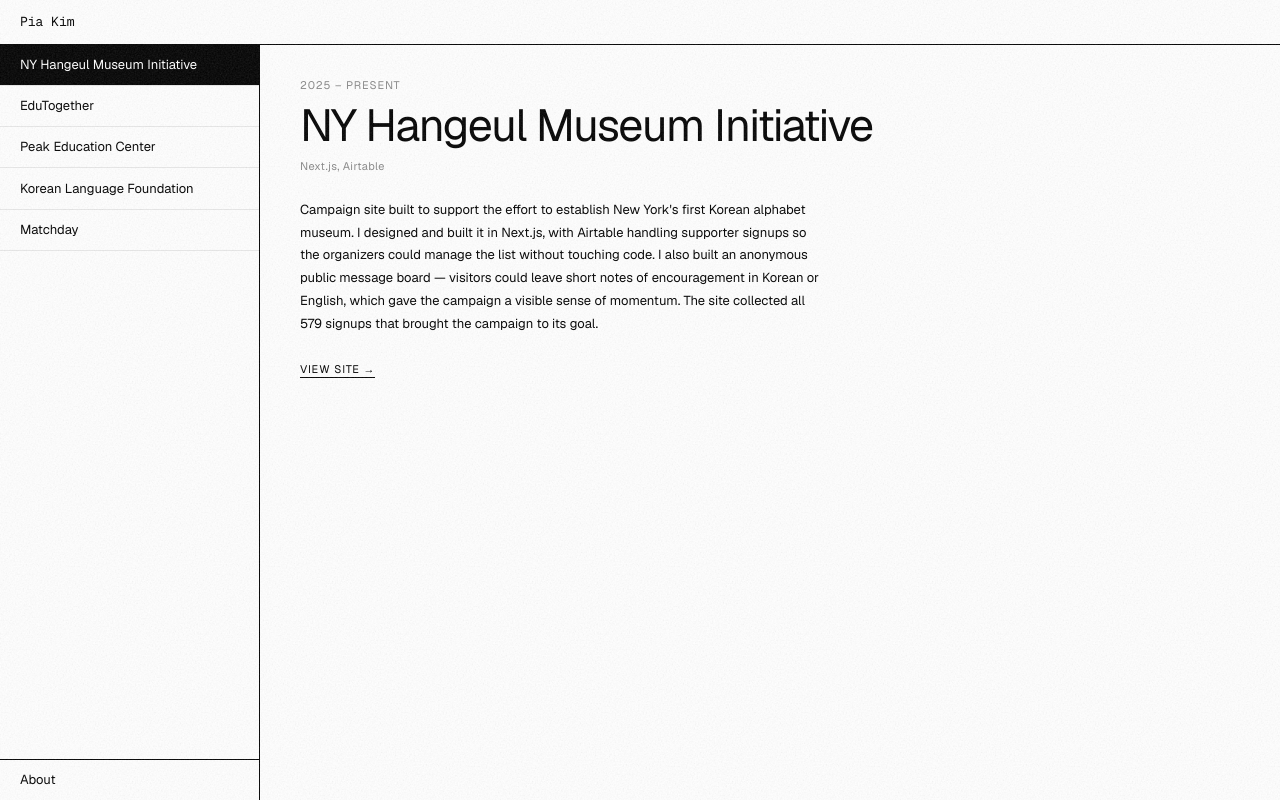
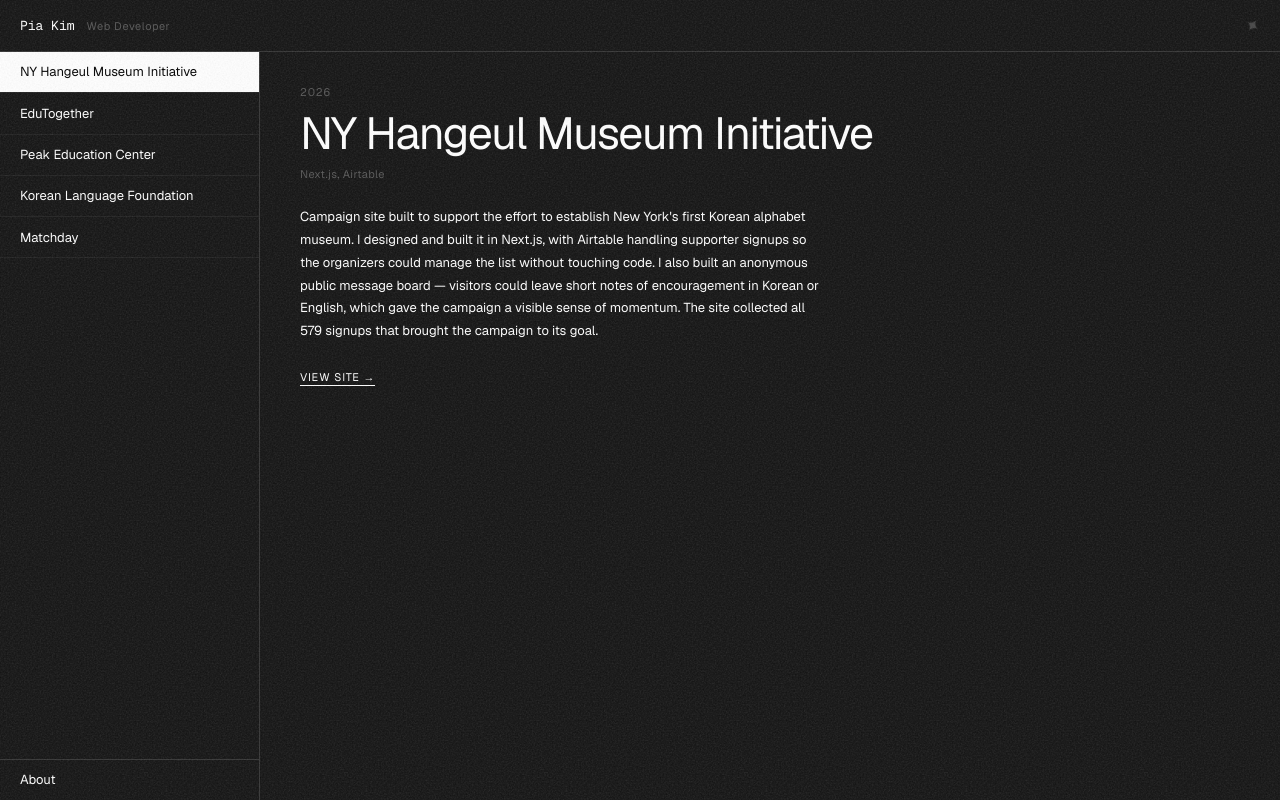
Before and after one commit to ruuuh20/pkim, a Next.js app: page / in a window 1280 px wide. Built offline with nearby package versions, Linux system fonts and the light colour scheme.

Commit message:
change color scheme

```diff
--- a/app/globals.css
+++ b/app/globals.css
@@ -2,6 +2,7 @@
 
 body {
   font-family: var(--font-geist), sans-serif;
+  background: #111;
 }
 
 body::after {
@@ -15,6 +16,37 @@ body::after {
   background-repeat: repeat;
 }
 
+@keyframes starspin {
+  from { transform: rotate(0deg); }
+  to { transform: rotate(360deg); }
+}
+
+.animate-starspin {
+  animation: starspin 5s linear infinite;
+  display: inline-block;
+}
+
+@keyframes gradientwash {
+  0% { background-position: 0% 50%; }
+  50% { background-position: 100% 50%; }
+  100% { background-position: 0% 50%; }
+}
+
+.gradient-wash {
+  background: linear-gradient(-45deg, #1a3a6e, #2d1b69, #0d3a4a, #3d0d5a, #0d2a4a);
+  background-size: 400% 400%;
+  animation: gradientwash 14s ease infinite;
+}
+
+@keyframes slidefill {
+  from { transform: translateX(-101%); }
+  to { transform: translateX(0); }
+}
+
+.animate-slidefill {
+  animation: slidefill 0.22s ease-out forwards;
+}
+
 @keyframes fadein {
   from { opacity: 0; }
   to { opacity: 1; }
--- a/app/page.js
+++ b/app/page.js
@@ -6,7 +6,7 @@ const projects = [
   {
     id: 1,
     title: "NY Hangeul Museum Initiative",
-    period: "2025 – Present",
+    period: "2026",
     type: "Freelance",
     stack: "Next.js, Airtable",
     description: "Campaign site built to support the effort to establish New York's first Korean alphabet museum. I designed and built it in Next.js, with Airtable handling supporter signups so the organizers could manage the list without touching code. I also built an anonymous public message board — visitors could leave short notes of encouragement in Korean or English, which gave the campaign a visible sense of momentum. The site collected all 579 signups that brought the campaign to its goal.",
@@ -15,7 +15,7 @@ const projects = [
   {
     id: 2,
     title: "EduTogether",
-    period: "2023 – Present",
+    period: "2026",
     type: "Freelance",
     stack: "Next.js, Sanity CMS",
     description: "EduTogether connects U.S. and global schools through cultural exchange and language programs, currently working with 15+ partner institutions. I've been with the organization since 2018 — first as a program coordinator on exchange trips to Korea — and grew into the web developer role as my technical skills developed. I led a full redesign in Next.js and Sanity CMS, choosing Sanity so non-technical staff could update content without developer help. The site displays both English and Korean together rather than separate localized versions, which matched how the organization actually communicates.",
@@ -24,7 +24,7 @@ const projects = [
   {
     id: 3,
     title: "Peak Education Center",
-    period: "2016 – 2023",
+    period: "2025",
     type: "Web Developer",
     stack: "Next.js",
     description: "Peak Education Center is a K-12 academic planning and tutoring center. I built and maintained their site in Next.js, including a registration flow and a schedule management system for parent-student-teacher communication. I later led a full site restructure — redesigning the site and rewriting its positioning to reflect the center's broader focus on academic planning, consulting, and college prep alongside tutoring.",
@@ -33,7 +33,7 @@ const projects = [
   {
     id: 4,
     title: "Korean Language Foundation",
-    period: "2024 – 2025",
+    period: "2025",
     type: "Freelance",
     stack: "Framer",
     description: "Korean Language Foundation advocates for Korean language education in U.S. schools. I redesigned their site in Framer — choosing the platform so non-technical staff could manage updates without a developer. The centerpiece was a custom animated U.S. map I built with custom code, visualizing school by school where Korean language programs currently exist. The goal was to make the org's advocacy mission tangible for visitors at a glance, rather than just stating it in text.",
@@ -41,7 +41,7 @@ const projects = [
   {
     id: 5,
     title: "Matchday",
-    period: "Personal Project",
+    period: "Personal Project, 2026",
     type: "Side Project",
     stack: "Next.js, TypeScript, Tailwind CSS",
     description: "Most football apps show you confirmed lineups after the fact — Matchday lets you build your own. Select any of the 20 Premier League clubs, choose a formation, and arrange real squad players across an interactive SVG pitch. Swap players into any position, toggle between a clean dot view and a kit view that renders each club's jersey in their actual colors, then share your custom lineup via a unique URL — no account or backend required. Squad data sourced from football-data.org.",
@@ -53,6 +53,7 @@ export default function Home() {
   const [selected, setSelected] = useState(projects[0]);
   const [showAbout, setShowAbout] = useState(false);
   const [showDetail, setShowDetail] = useState(false);
+  const [funMode, setFunMode] = useState(false);
 
   function selectProject(p) {
     setSelected(p);
@@ -66,40 +67,63 @@ export default function Home() {
   }
 
   return (
-    <div className="flex flex-col h-dvh bg-white text-black text-[13px] animate-fadein">
+    <div className={`flex flex-col h-dvh text-white text-[13px] animate-fadein ${funMode ? "bg-transparent" : "bg-[#111]"}`}>
 
-      <header className="flex justify-between items-center px-5 py-3 border-b border-black shrink-0">
+      {funMode && (
+        <div className="gradient-wash fixed inset-0 -z-10">
+          <div className="absolute inset-0 bg-black/50" />
+        </div>
+      )}
+
+      <header className="flex justify-between items-center px-5 py-3 border-b border-[#333] shrink-0">
+        <div className="flex items-baseline gap-3">
           <span style={{ fontFamily: "var(--font-geist-mono)" }}>Pia Kim</span>
+          <span className="text-[11px] text-[#555] tracking-[0.05em]">Web Developer</span>
+        </div>
+        <button
+          onClick={() => setFunMode(!funMode)}
+          className="text-[#444] hover:text-[#888] transition-colors duration-150 cursor-pointer"
+          title="✦"
+        >
+          <span className="animate-starspin text-[18px]">✦</span>
+        </button>
       </header>
 
       <div className="flex-1 min-h-0 overflow-hidden md:grid md:grid-cols-[260px_1fr]">
 
-        <nav className={`border-r border-black overflow-y-auto flex flex-col ${showDetail ? "hidden md:flex" : "flex"}`}>
+        <nav className={`border-r border-[#333] overflow-y-auto flex flex-col [scrollbar-width:none] [&::-webkit-scrollbar]:hidden ${showDetail ? "hidden md:flex" : "flex"}`}>
           <div className="flex-1">
-            {projects.map((p) => (
+            {projects.map((p) => {
+              const isSelected = !showAbout && selected.id === p.id;
+              return (
                 <button
                   key={p.id}
                   onClick={() => selectProject(p)}
-                className={[
-                  "w-full text-left px-5 py-[0.65rem] border-b border-[#e8e8e8] text-[13px] cursor-pointer transition-colors duration-100 block font-(family-name:--font-geist) overflow-hidden text-ellipsis whitespace-nowrap",
-                  !showAbout && selected.id === p.id
-                    ? "bg-black text-white"
-                    : "bg-transparent text-black hover:bg-[#f5f5f5]",
-                ].join(" ")}
+                  className="w-full text-left px-5 py-[0.65rem] border-b border-[#1f1f1f] text-[13px] cursor-pointer block font-(family-name:--font-geist) truncate text-white hover:text-[#888] transition-colors duration-100"
+                  style={{
+                    backgroundImage: "linear-gradient(to right, white, white)",
+                    backgroundSize: isSelected ? "100% 100%" : "0% 100%",
+                    backgroundRepeat: "no-repeat",
+                    transition: "background-size 0.25s ease-out, color 0.1s ease",
+                    color: isSelected ? "black" : undefined,
+                  }}
                 >
                   {p.title}
                 </button>
-            ))}
+              );
+            })}
           </div>
-          <div className="border-t border-black">
+          <div className="border-t border-[#333]">
             <button
               onClick={selectAbout}
-              className={[
-                "w-full text-left px-5 py-[0.65rem] text-[13px] cursor-pointer transition-colors duration-100 block font-(family-name:--font-geist)",
-                showAbout
-                  ? "bg-black text-white"
-                  : "bg-transparent text-black hover:bg-[#f5f5f5]",
-              ].join(" ")}
+              className="w-full text-left px-5 py-[0.65rem] text-[13px] cursor-pointer block font-(family-name:--font-geist) text-white hover:text-[#888] transition-colors duration-100"
+              style={{
+                backgroundImage: "linear-gradient(to right, white, white)",
+                backgroundSize: showAbout ? "100% 100%" : "0% 100%",
+                backgroundRepeat: "no-repeat",
+                transition: "background-size 0.25s ease-out, color 0.1s ease",
+                color: showAbout ? "black" : undefined,
+              }}
             >
               About
             </button>
@@ -109,7 +133,7 @@ export default function Home() {
         <main className={`overflow-y-auto px-5 py-6 md:px-10 md:py-8 ${showDetail ? "block" : "hidden md:block"}`}>
           <button
             onClick={() => setShowDetail(false)}
-            className="md:hidden text-[11px] uppercase tracking-[0.08em] text-[#888] mb-6 cursor-pointer"
+            className="md:hidden text-[11px] uppercase tracking-[0.08em] text-[#555] mb-6 cursor-pointer"
           >
             ← Back
           </button>
@@ -121,24 +145,24 @@ export default function Home() {
                 I&apos;m a front-end developer. Much of my work has been with nonprofits and community organizations — my background is in education, where I started as a program coordinator and teacher before moving into building the sites and tools that help organizations reach the people they serve. I care about building things that are thoughtful, accessible, and genuinely useful.
               </p>
               <div className="flex flex-col gap-3">
-                <a href="mailto:pkim2320@gmail.com" className="w-fit border-b border-black pb-px no-underline text-black hover:text-[#888] hover:border-[#888] transition-colors duration-150">
+                <a href="mailto:pkim2320@gmail.com" className="w-fit border-b border-white pb-px no-underline text-white hover:text-[#666] hover:border-[#666] transition-colors duration-150">
                   Email
                 </a>
-                <a href="https://github.com/ruuuh20" target="_blank" rel="noreferrer" className="w-fit border-b border-black pb-px no-underline text-black hover:text-[#888] hover:border-[#888] transition-colors duration-150">
+                <a href="https://github.com/ruuuh20" target="_blank" rel="noreferrer" className="w-fit border-b border-white pb-px no-underline text-white hover:text-[#666] hover:border-[#666] transition-colors duration-150">
                   GitHub
                 </a>
-                <a href="https://www.linkedin.com/in/pia-kim/" target="_blank" rel="noreferrer" className="w-fit border-b border-black pb-px no-underline text-black hover:text-[#888] hover:border-[#888] transition-colors duration-150">
+                <a href="https://www.linkedin.com/in/pia-kim/" target="_blank" rel="noreferrer" className="w-fit border-b border-white pb-px no-underline text-white hover:text-[#666] hover:border-[#666] transition-colors duration-150">
                   LinkedIn
                 </a>
               </div>
             </div>
           ) : (
             <>
-              <div className="text-[11px] uppercase tracking-[0.08em] text-[#888] mb-2">
+              <div className="text-[11px] uppercase tracking-[0.08em] text-[#555] mb-2">
                 {selected.period}
               </div>
               <h1 className="text-[2.8rem] font-normal tracking-[-0.03em] leading-[1.1] mb-2">{selected.title}</h1>
-              <p className="text-[11px] text-[#888] mb-6 tracking-[0.03em]">{selected.stack}</p>
+              <p className="text-[11px] text-[#555] mb-6 tracking-[0.03em]">{selected.stack}</p>
               <div className="mb-6 max-w-130">
                 {selected.description.split("\n\n").map((para, i) => (
                   <p key={i} className="leading-[1.75] mb-4 last:mb-0">{para}</p>
@@ -149,7 +173,7 @@ export default function Home() {
                   href={selected.url}
                   target="_blank"
                   rel="noreferrer"
-                  className="text-[11px] uppercase tracking-[0.08em] no-underline text-black border-b border-black pb-px hover:text-[#888] hover:border-[#888] transition-colors duration-150"
+                  className="text-[11px] uppercase tracking-[0.08em] no-underline text-white border-b border-white pb-px hover:text-[#666] hover:border-[#666] transition-colors duration-150"
                 >
                   View Site →
                 </a>
--- a/next.config.mjs
+++ b/next.config.mjs
@@ -1,6 +1,10 @@
 /** @type {import('next').NextConfig} */
 const nextConfig = {
-  /* config options here */
+  images: {
+    remotePatterns: [
+      { hostname: "res.cloudinary.com" },
+    ],
+  },
 };
 
 export default nextConfig;
```
Lines whose indentation alone changed are shown as unchanged.
